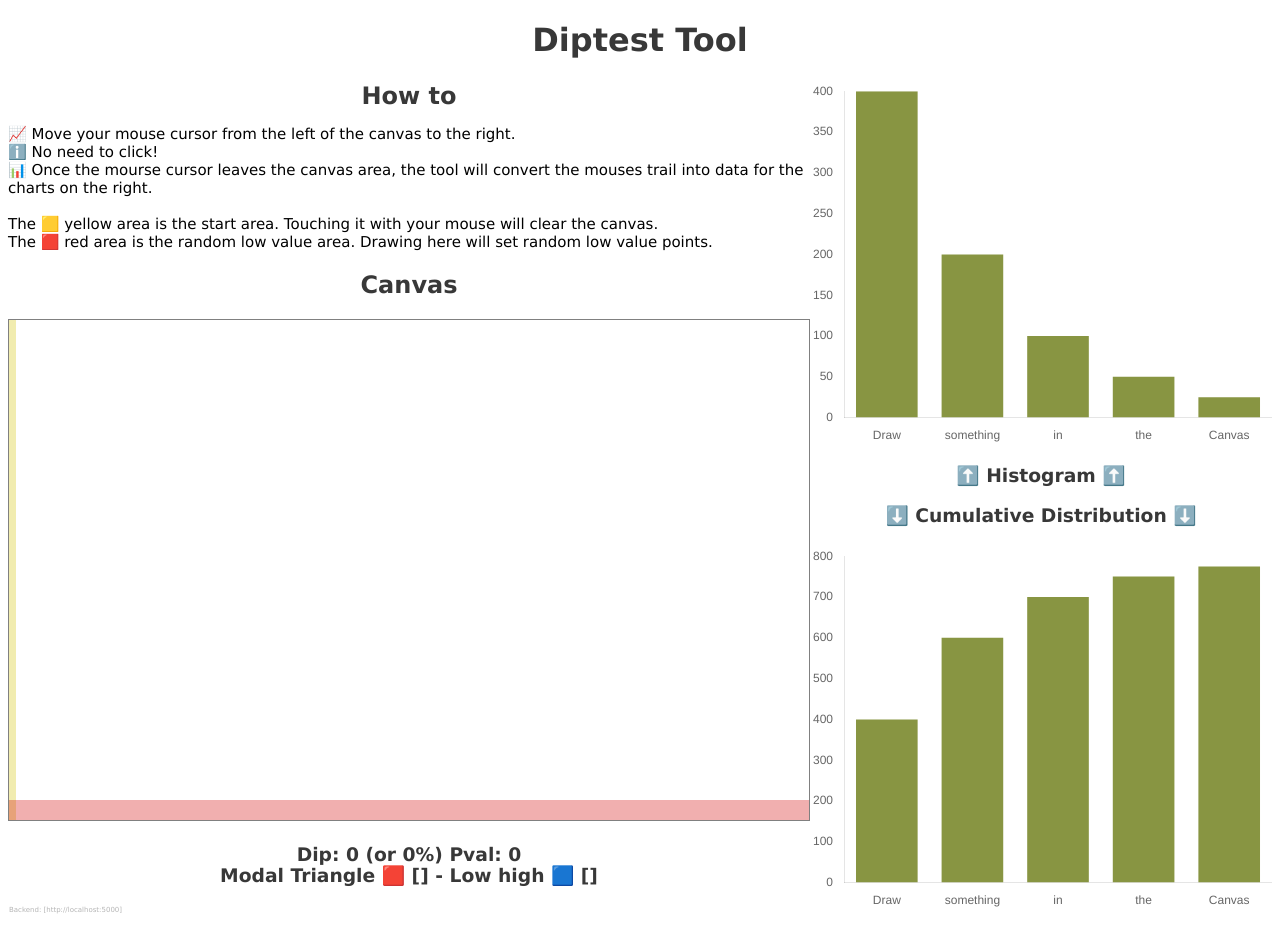
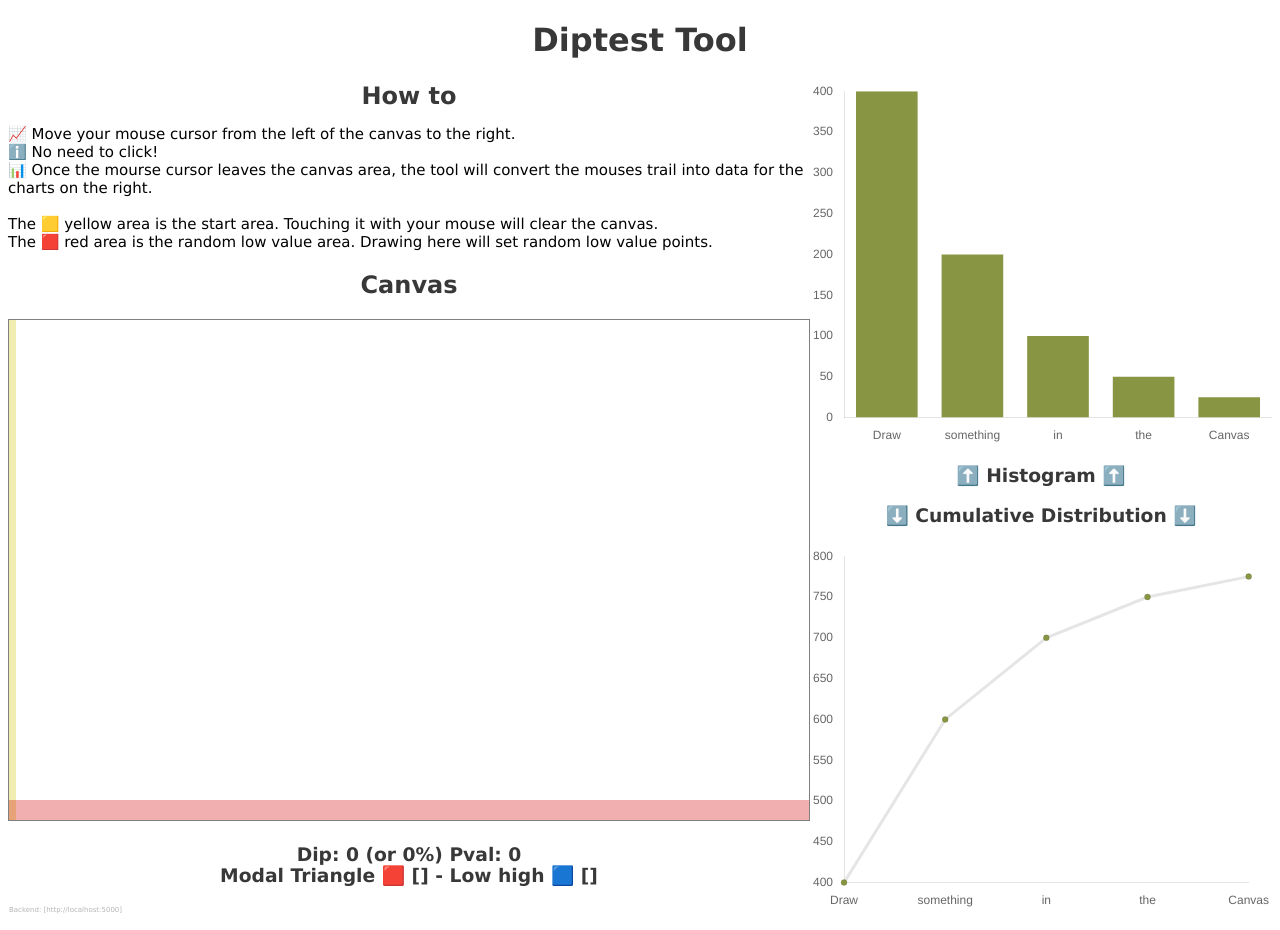
Before and after one commit to lor-enz/diptest-interactive, a Vue app in the folder frontend/: page / in a window 1280 px wide. Built offline with nearby package versions, Linux system fonts and the light colour scheme.

Commit message:
♻️ Change bottom chart from BarChart to LineChart

```diff
--- a/frontend/src/App.vue
+++ b/frontend/src/App.vue
@@ -1,5 +1,6 @@
 <script>
 import BarChart from "./components/barChart.ts";
+import LineChart from "./components/lineChart.ts";
 const startAreaSize = 7;
 const zeroAreaSize = 20;
 const canvasLineInterval = 17;
@@ -16,6 +17,7 @@ export default {
   name: "DipTestApp",
   components: {
     BarChart,
+    LineChart,
   },
   data() {
     return {
@@ -157,8 +159,8 @@ export default {
       var labels = [...Array(this.cleanHistogramData.length).keys()];
       labels[this.split_index] = "]";
       labels[this.split_index + 1] = "[";
+      this.upperChartData.labels = labels;
       this.lowerChartData.labels = labels;
-      this.upperChartData.labels = labels;
       // Bar Colors
       var barColors = [];
       var lightgreen = "rgb(136, 149, 66)";
@@ -306,7 +308,7 @@ export default {
         <h3>⬆️        Histogram        ⬆️</h3>
         <h3>⬇️ Cumulative Distribution ⬇️</h3>
         <div>
-          <BarChart :chartData="lowerChartData" />
+          <LineChart :chartData="lowerChartData" />
         </div>
       </div>
     </div>
```
